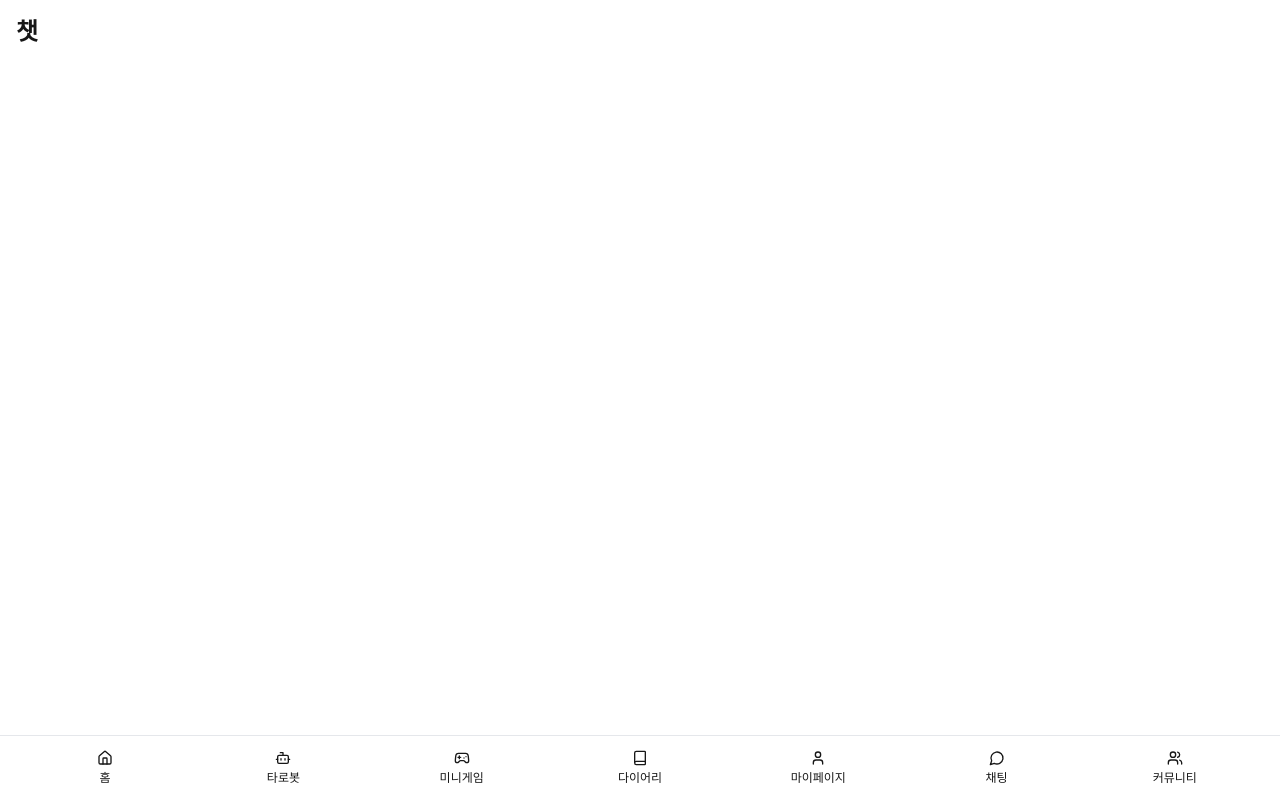
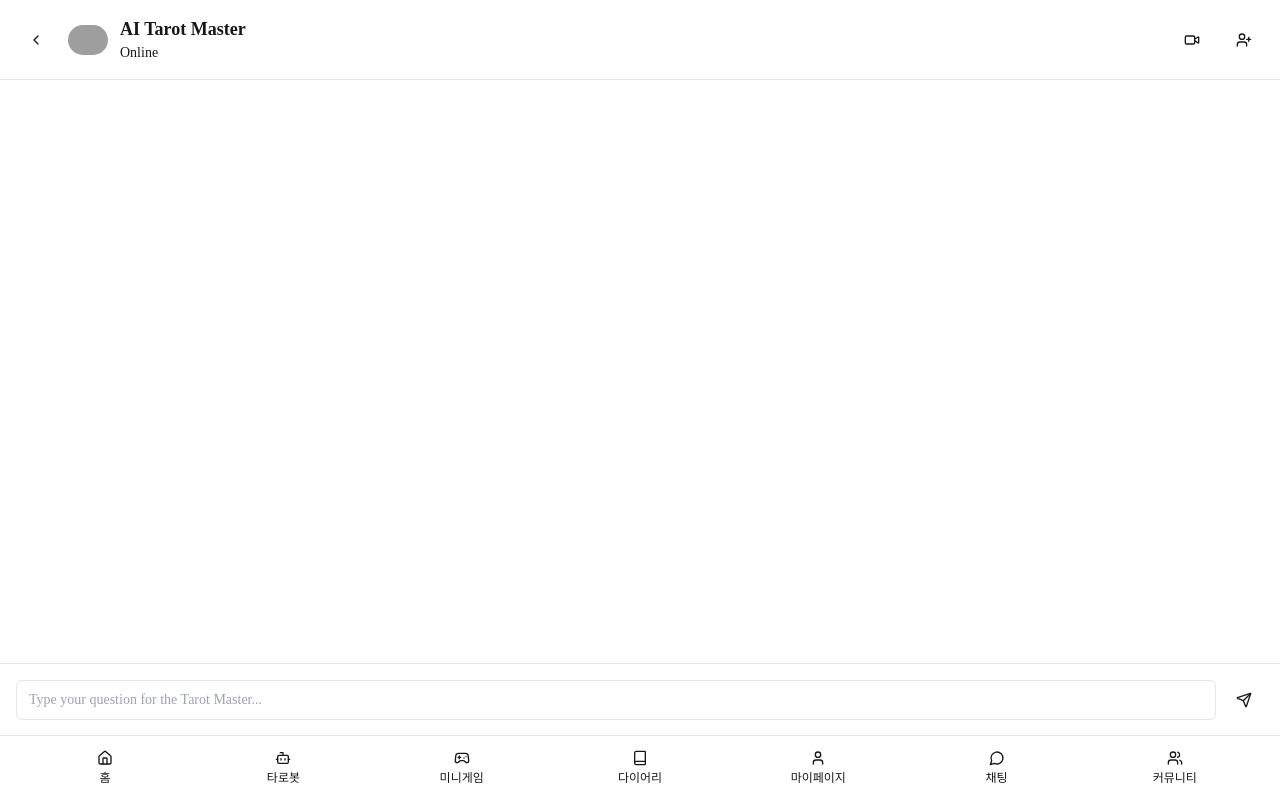
Before and after one commit to seoykwon/tarobot, a Next.js app in the folder frontend/: page /chat in a window 1280 px wide. Built offline with nearby package versions, Linux system fonts and the light colour scheme; grey boxes are pictures that could not be loaded.

Commit message:
오늘 마지막 수정

```diff
--- a/frontend/src/app/chat/page.tsx
+++ b/frontend/src/app/chat/page.tsx
@@ -1,8 +1,178 @@
+"use client"
+
+import { useState, useRef, useEffect } from "react"
+import { useRouter } from "next/navigation"
+import Image from "next/image"
+import { ChevronLeft, Video, UserPlus, Send } from "lucide-react"
+import { Button } from "@/components/ui/Button"
+import { Input } from "@/components/ui/Input"
+import { Card } from "@/components/ui/Card"
+
+interface Message {
+  id: string
+  content: string
+  sender: "user" | "bot"
+  timestamp: Date
+}
+
+interface Participant {
+  id: string
+  name: string
+  imageUrl: string
+}
 
 const ChatPage = () => {
+  const router = useRouter()
+  const [messages, setMessages] = useState<Message[]>([])
+  const [inputMessage, setInputMessage] = useState("")
+  const [showInviteModal, setShowInviteModal] = useState(false)
+  const [inviteId, setInviteId] = useState("")
+  const messagesEndRef = useRef<HTMLDivElement>(null)
+  const [participants, setParticipants] = useState<Participant[]>([
+    {
+      id: "bot",
+      name: "AI Tarot Master",
+      imageUrl: "/placeholder.svg",
+    },
+  ])
+
+  const scrollToBottom = () => {
+    messagesEndRef.current?.scrollIntoView({ behavior: "smooth" })
+  }
+
+  useEffect(() => {
+    scrollToBottom()
+  }, [messages])
+
+  const handleSendMessage = (e: React.FormEvent) => {
+    e.preventDefault()
+    if (!inputMessage.trim()) return
+
+    const newMessage: Message = {
+      id: Date.now().toString(),
+      content: inputMessage,
+      sender: "user",
+      timestamp: new Date(),
+    }
+
+    setMessages((prev) => [...prev, newMessage])
+    setInputMessage("")
+
+    // 봇 응답 시뮬레이션
+    setTimeout(() => {
+      const botResponse: Message = {
+        id: (Date.now() + 1).toString(),
+        content: "I understand. Let me check the cards...",
+        sender: "bot",
+        timestamp: new Date(),
+      }
+      setMessages((prev) => [...prev, botResponse])
+    }, 1000)
+  }
+
+  const handleInvite = () => {
+    if (participants.length >= 2) {
+      alert("더 이상 초대할 수 없습니다.")
+      return
+    }
+
+    // 실제 구현에서는 여기에 초대 로직 추가
+    const newParticipant: Participant = {
+      id: inviteId,
+      name: "Invited User",
+      imageUrl: "/placeholder.svg",
+    }
+    setParticipants((prev) => [...prev, newParticipant])
+    setInviteId("")
+    setShowInviteModal(false)
+  }
+
+  // 초대 모달
+  const InviteModal = () => {
+    if (!showInviteModal) return null
+
+    return (
+      <div className="fixed inset-0 bg-black/50 flex items-center justify-center p-4 z-50">
+        <Card className="w-full max-w-md p-4 space-y-4">
+          <h2 className="text-lg font-semibold">친구 초대하기</h2>
+          <Input placeholder="친구 ID를 입력하세요" value={inviteId} onChange={(e) => setInviteId(e.target.value)} />
+          <div className="flex justify-end gap-2">
+            <Button variant="outline" onClick={() => setShowInviteModal(false)}>
+              취소
+            </Button>
+            <Button onClick={handleInvite}>초대하기</Button>
+          </div>
+        </Card>
+      </div>
+    )
+  }
+
   return (
-    <div className="min-h-screen pb-16">
-      <h1 className="p-4 text-2xl font-bold">챗</h1>
+    <div className="flex flex-col h-screen bg-background text-foreground">
+      {/* 헤더 */}
+      <div className="flex items-center gap-3 p-4 border-b">
+        <Button variant="ghost" size="icon" onClick={() => router.back()}>
+          <ChevronLeft className="h-6 w-6" />
+        </Button>
+        <Image src="/placeholder.svg" alt="Tarot Master" width={40} height={40} className="rounded-full" />
+        <div className="flex-1">
+          <h1 className="font-semibold">AI Tarot Master</h1>
+          <p className="text-sm text-muted-foreground">Online</p>
+        </div>
+        <Button
+          variant="ghost"
+          size="icon"
+          onClick={() => {
+            /* 화상통화 로직 */
+          }}
+        >
+          <Video className="h-6 w-6" />
+        </Button>
+        <Button variant="ghost" size="icon" onClick={() => setShowInviteModal(true)}>
+          <UserPlus className="h-6 w-6" />
+        </Button>
+      </div>
+
+      {/* 채팅 영역 */}
+      <div className="flex-1 overflow-y-auto p-4 space-y-6 mb-16">
+        {messages.map((message) => (
+          <div key={message.id} className={`flex ${message.sender === "user" ? "justify-end" : "justify-start"}`}>
+            <div
+              className={`max-w-[66%] rounded-lg px-4 py-2 shadow-md ${
+                message.sender === "user" ? "bg-[#5A90FF] text-white" : "bg-secondary text-secondary-foreground"
+              }`}
+            >
+              <p className="break-words">{message.content}</p>
+              <p className="text-xs opacity-70 mt-1">
+                {message.timestamp.toLocaleTimeString([], {
+                  hour: "2-digit",
+                  minute: "2-digit",
+                })}
+              </p>
+            </div>
+          </div>
+        ))}
+        <div ref={messagesEndRef} />
+      </div>
+
+      {/* 메시지 입력 */}
+      <div className="fixed bottom-16 left-0 right-0 bg-background border-t p-4">
+        <form onSubmit={handleSendMessage} className="flex gap-2">
+          <Input
+            type="text"
+            placeholder="Type your question for the Tarot Master..."
+            value={inputMessage}
+            onChange={(e) => setInputMessage(e.target.value)}
+            className="flex-1"
+          />
+          <Button type="submit" size="icon">
+            <Send className="h-4 w-4" />
+          </Button>
+        </form>
+      </div>
+
+      {/* 초대 모달 */}
+      <InviteModal />
     </div>
   )
 }
--- a/frontend/src/app/globals.css
+++ b/frontend/src/app/globals.css
@@ -35,7 +35,7 @@
 body {
   color: var(--foreground);            /* 기본 글자 색상: 전역 foreground */
   background: var(--background);
-  font-family: var(--font-nanum-pen);  /* 기본 폰트: Nanum Pen Script */
+  font-family: var(--font-nanum-brush);  /* 기본 폰트: Nanum Pen Script */
   font-size: 18px;                     /* 기본 글자 크기 */
 }
 
--- a/frontend/src/app/tarot/bots/[id]/page.tsx
+++ b/frontend/src/app/tarot/bots/[id]/page.tsx
@@ -1,8 +1,21 @@
+"use client"
+
+import { useRouter } from "next/navigation"
+import { Button } from "@/components/ui/Button"
+import { MessageCircle } from "lucide-react"
+
 export default function TarotBotPage({ params }: { params: { id: string } }) {
-    return (
-      <div className="min-h-screen p-4">
-        <h1 className="text-2xl font-bold">Tarot Bot Details</h1>
-        <p>현재 선택된 타로 상담사 ID: {params.id}</p>
-      </div>
-    );
-  }
+  const router = useRouter()
+
+  return (
+    <div className="min-h-screen p-4">
+      <h1 className="text-2xl font-bold mb-4">Tarot Bot Details</h1>
+      <p className="mb-4">현재 선택된 타로 상담사 ID: {params.id}</p>
+
+      <Button onClick={() => router.push(`/chat?botId=${params.id}`)} className="bg-fuchsia-500 hover:bg-fuchsia-600">
+        <MessageCircle className="w-4 h-4 mr-2" />
+        채팅 시작하기
+      </Button>
+    </div>
+  )
+}
```
